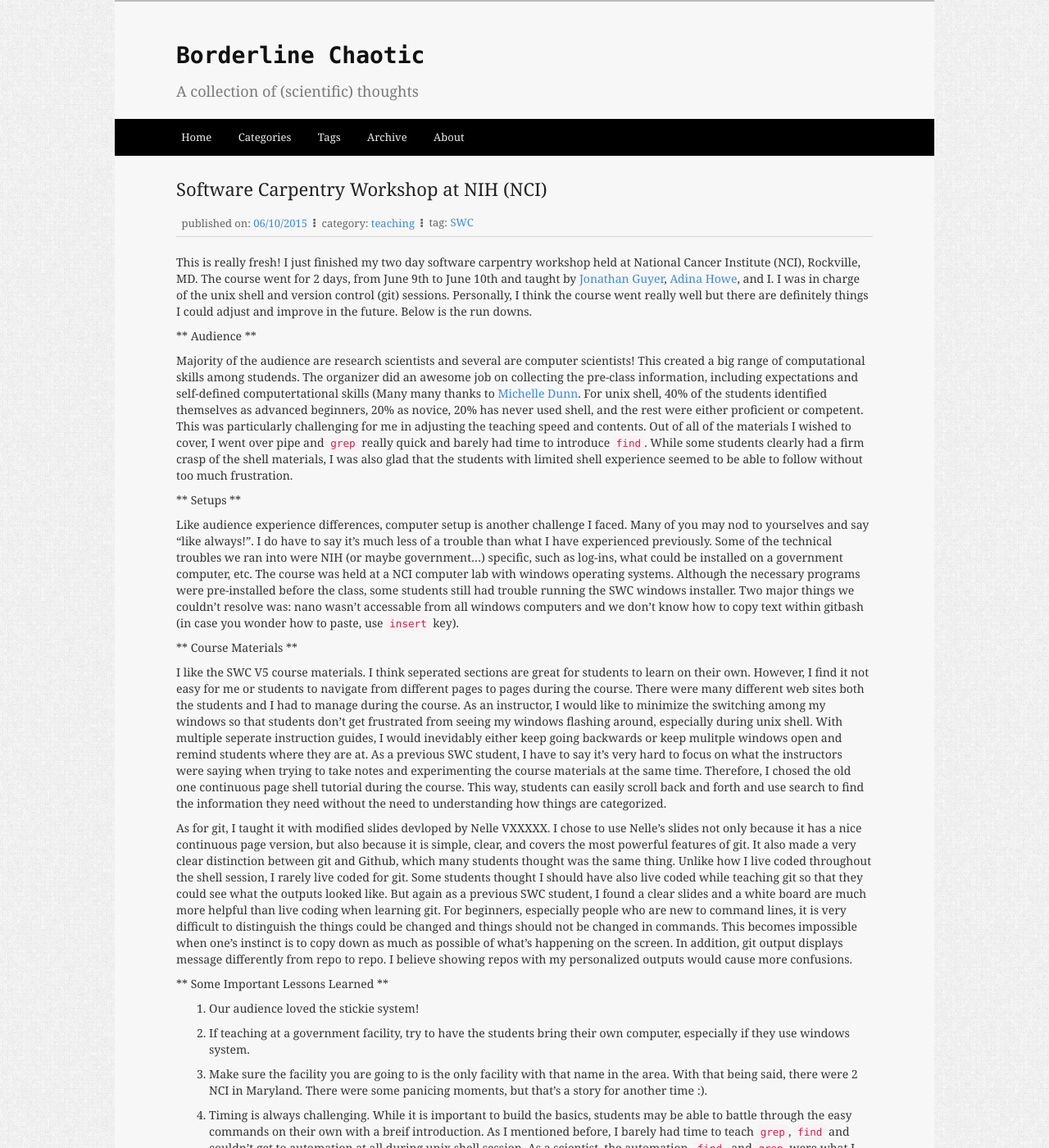
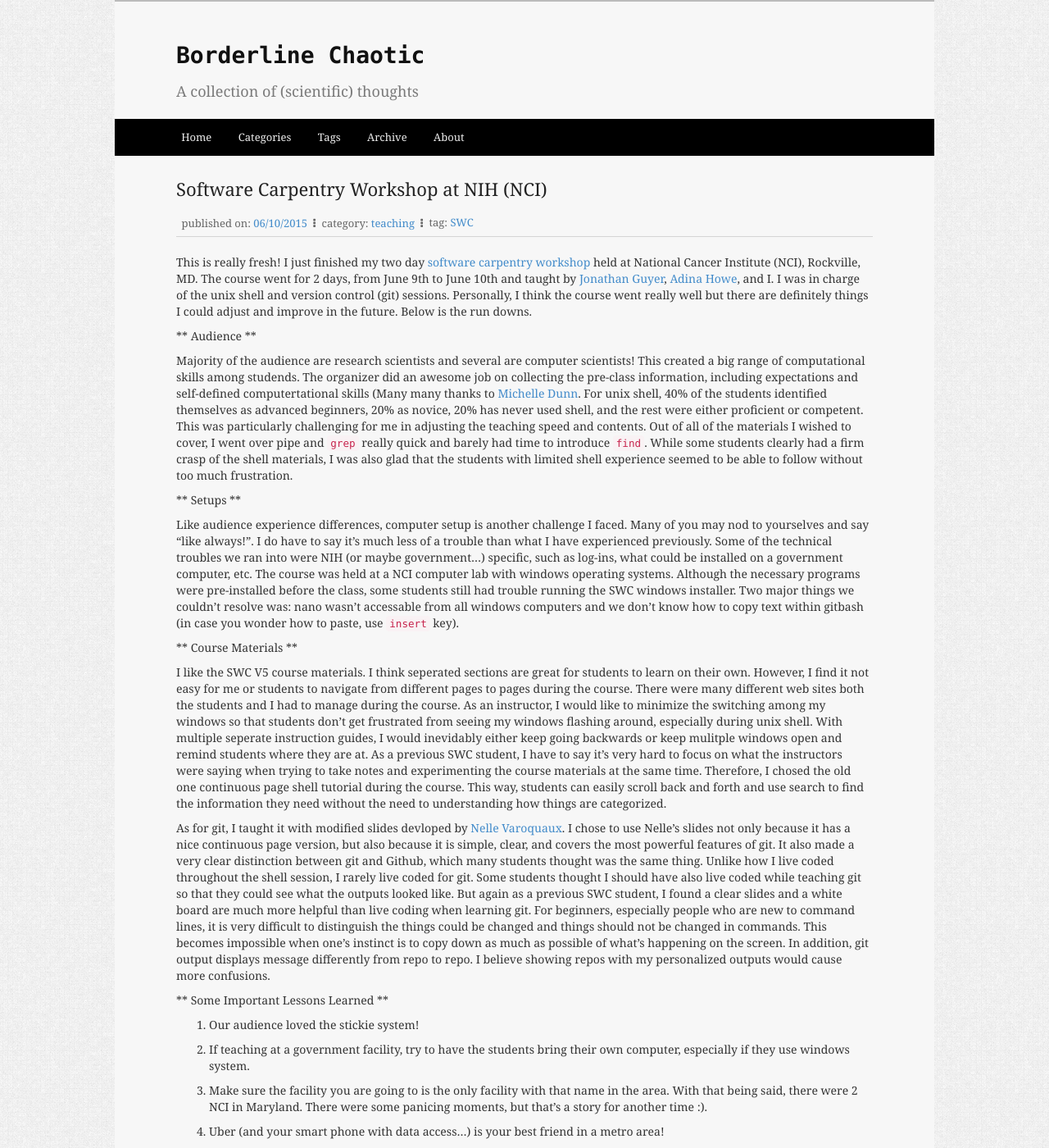
Before and after one commit to fandemonium/blog, a Jekyll site: the page built from _posts/2015-06-10-SWC-NIH-NCI.md, in a window 1280 px wide and 1400 px high. Shown: the whole window at 82% size. Built offline with Jekyll 4.4.1, drawn with Linux system fonts in a browser that asks for light colours; Markdown is read by kramdown in place of the engine named in the settings; comment, search, counter and statistics services are not loaded.

Commit message:
added course website, corrected Nelle's name

```diff
--- a/_posts/2015-06-10-SWC-NIH-NCI.md
+++ b/_posts/2015-06-10-SWC-NIH-NCI.md
@@ -5,7 +5,7 @@ categories: teaching
 tags: SWC
 ---
 
-This is really fresh! I just finished my two day software carpentry workshop held at
+This is really fresh! I just finished my two day [software carpentry workshop](http://guyer.github.io/2015-06-09-nih/) held at
 National Cancer Institute (NCI), Rockville, MD. The course went for 2 days, from June
 9th to June 10th and taught by [Jonathan Guyer](http://www.nist.gov/mml/msed/mechanical_performance/jonathanguyer.cfm), [Adina Howe](http://adina.github.io), and I. I was in charge
 of the unix shell and version control (git) sessions. Personally, I think the course
@@ -56,7 +56,7 @@ course materials at the same time. Therefore, I chosed the old one continuous pa
 during the course. This way, students can easily scroll back and forth and use search to find
 the information they need without the need to understanding how things are categorized.
 
-As for git, I taught it with modified slides devloped by Nelle VXXXXX. I chose to use
+As for git, I taught it with modified slides devloped by [Nelle Varoquaux](http://cbio.ensmp.fr/~nvaroquaux/). I chose to use
 Nelle's slides not only because it has a nice continuous page version, but also because
 it is simple, clear, and covers the most powerful features of git. It also made a very
 clear distinction between git and Github, which many students thought was the same thing.
@@ -79,6 +79,8 @@ especially if they use windows system.
 3. Make sure the facility you are going to is the only facility with that name in the area.
 With that being said, there were 2 NCI in Maryland. There were some panicing moments, but
 that's a story for another time :).
+
+4. Uber (and your smart phone with data access...) is your best friend in a metro area!
 
 4. Timing is always challenging. While it is important to build the basics, students may be
 able to battle through the easy commands on their own with a breif introduction. As I mentioned
```
